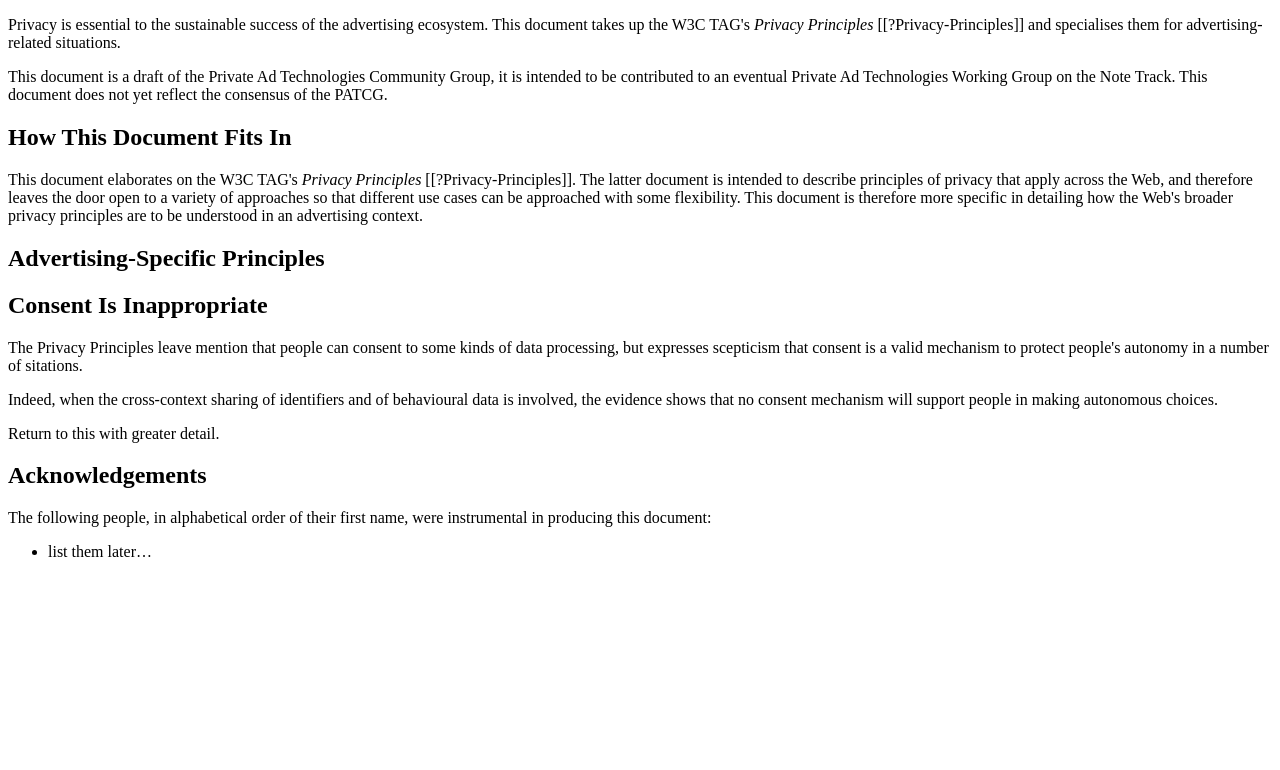
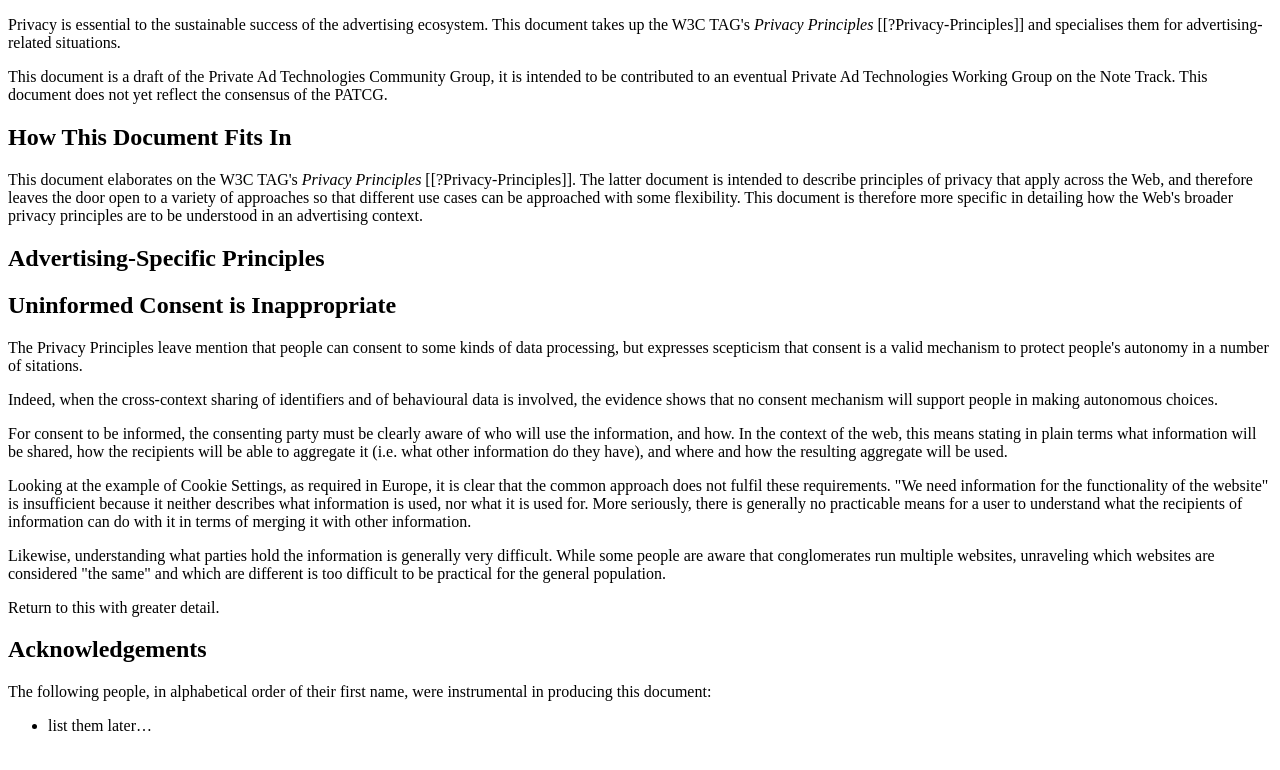
Before and after one commit to patcg/docs-and-reports, a plain HTML site: page principles/index.html in a window 1280 px wide. Drawn offline with Linux system fonts and the light colour scheme.

Commit message:
Update index.html
flesh out the point a bit

```diff
--- a/principles/index.html
+++ b/principles/index.html
@@ -66,7 +66,7 @@
   <section>
     <h2>Advertising-Specific Principles</h2>
     <section>
-      <h2>Consent Is Inappropriate</h2>
+      <h2>Uninformed Consent is Inappropriate</h2>
       <p>
         The Privacy Principles leave mention that people can consent to some kinds of data processing, but expresses
         scepticism that consent is a valid mechanism to protect people's autonomy in a number of sitations.
@@ -74,6 +74,23 @@
       <p>
         Indeed, when the cross-context sharing of identifiers and of behavioural data is involved, the evidence
         shows that no consent mechanism will support people in making autonomous choices.
+      </p>
+      <p>
+        For consent to be informed, the consenting party must be clearly aware of who will use the information, and how.
+        In the context of the web, this means stating in plain terms what information will be shared, how the recipients
+        will be able to aggregate it (i.e. what other information do they have), and where and how the resulting aggregate
+        will be used.
+      </p>
+      <p>
+        Looking at the example of Cookie Settings, as required in Europe, it is clear that the common approach does not fulfil
+        these requirements. "We need information for the functionality of the website" is insufficient because it neither
+        describes what information is used, nor what it is used for. More seriously, there is generally no practicable means
+        for a user to understand what the recipients of information can do with it in terms of merging it with other information.
+      </p>
+      <p>
+        Likewise, understanding what parties hold the information is generally very difficult. While some people are aware that
+        conglomerates run multiple websites, unraveling which websites are considered "the same" and which are different is too
+        difficult to be practical for the general population.
       </p>
       <div class="issue">
         <p>
```
